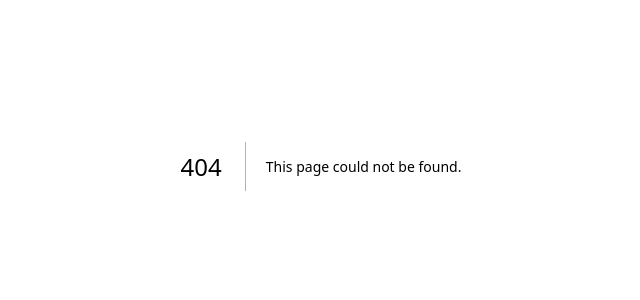
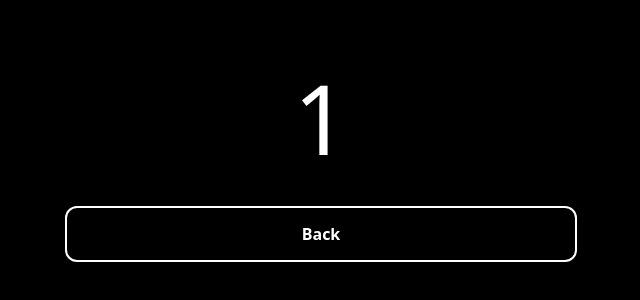
Before and after one commit to thekesslereffect/wunderland.black, a Next.js app: page /frontpage in a window 1280 px wide. Before the commit this address had no page. Shown: the part 234-534 px from the top of the page, without its empty margins (319-959 px from the left). Built offline with nearby package versions, Linux system fonts and the light colour scheme; a web font is replaced by a local one.

Commit message:
frontpage

```diff
--- /dev/null
+++ b/pages/frontpage.tsx
@@ -0,0 +1,26 @@
+import React from 'react';
+import { useRouter } from 'next/navigation';
+
+const FrontPage = () => {
+    const router = useRouter();
+    return(
+
+            <div className="snap-x flex snap-mandatory h-screen w-screen mx-auto overflow-scroll bg-black text-white">
+
+                <div className="snap-start flex-shrink-0 flex-col  h-screen w-screen flex justify-center items-center ">
+                    <div className='text-8xl mb-10'>1</div>
+                    <div className="flex w-full bottom-8 md:bottom-1/3 px-8 justify-center items-center ">
+                        <button className="btn rounded-xl border-2 border-white h-14 text-white font-semibold text-md p-3 w-full md:max-w-lg  hover:border-[#FF0082] hover:text-[#FF0082]" onClick={() => router.push('/')}>Back</button>
+                    </div>
+                </div>
+
+                <div className="snap-start flex-shrink-0 flex-col  h-screen w-screen flex justify-center items-center ">
+                    <div className='text-8xl mb-10'>2</div>
+                </div>
+
+            </div>
+
+    );
+}
+
+export default FrontPage;
--- a/pages/index.tsx
+++ b/pages/index.tsx
@@ -3,10 +3,12 @@ import Head from "next/head";
 import Image from "next/image";
 import { AddressRain, MatrixRain, TextScramble } from '../components';
 import { useState } from "react";
+import { useRouter } from 'next/navigation';
 
 const Home: NextPage = () => {
   const [isHovering, setIsHovering] = useState(false);
   const [isHoveringWVNDR, setIsHoveringWVNDR] = useState(false);
+  const router = useRouter();
 
   return (
     // <div className="flex flex-col min-h-screen min-w-screen items-center justify-center py-2 bg-black ">
@@ -29,9 +31,15 @@ const Home: NextPage = () => {
           </div>
           <div className="flex w-full absolute bottom-8 md:bottom-1/3 px-8 justify-center items-center">
             {/* <button className="btn bg-white rounded-xl text-black font-semibold text-md p-3 w-full md:max-w-lg ">Connect</button> */}
-            {/* <button className='btn rounded-xl border-2 text-white font-semibold text-md p-3 w-full md:max-w-lg '>0x047 {'->'} _rabbitHole</button> */}
-            <button className="btn rounded-xl hover:border-[#FF0082] border-2 h-14 text-white font-semibold text-md p-3 w-full md:max-w-lg " onMouseEnter={() => setIsHovering(true)} onMouseLeave={() => setIsHovering(false)}>
-                <TextScramble text={isHovering ? "> _rabbitHole" : "0x047C...7432"} scrambleColor={"rgba(255, 0, 130, 1)"} unscrambleColor={"white"} />
+
+            <button className="btn rounded-xl hover:border-[#FF0082] border-2 h-14 text-white font-semibold text-md p-3 w-full md:max-w-lg "
+              onMouseEnter={() => setIsHovering(true)}
+              onMouseLeave={() => setIsHovering(false)}
+              onClick={() => router.push('/frontpage')}
+              >
+
+                  <TextScramble text={isHovering ? "> _rabbitHole" : "0x047C...7432"} scrambleColor={"rgba(255, 0, 130, 1)"} unscrambleColor={"white"} />
+
             </button>
           </div>
         </div>
```
